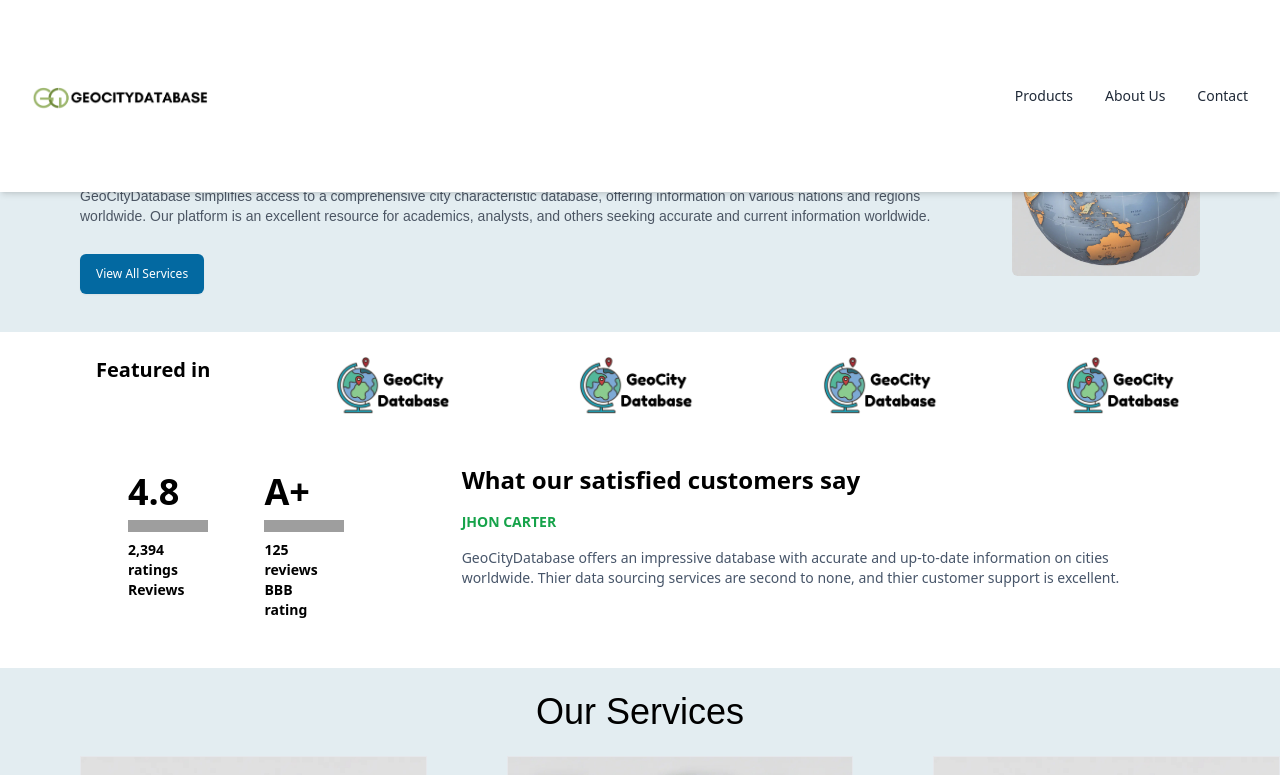
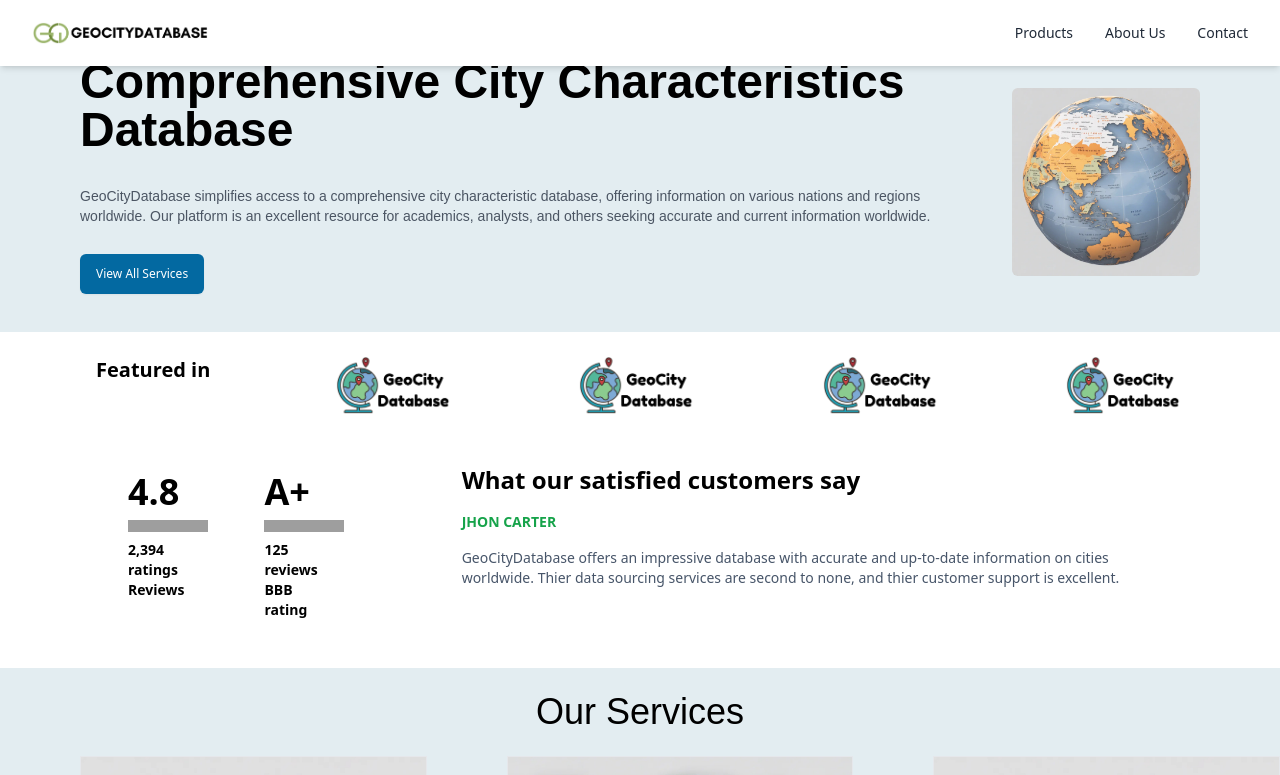
Before and after one commit to ANURAG-2043/gcd-demo-React, a React (Vite) app: page / in a window 1280 px wide. Shown: the top 775 px of the page. Built offline with nearby package versions, Linux system fonts and the light colour scheme; grey boxes are pictures that could not be loaded.

Commit message:
logo changed

```diff
--- a/src/components/Navbar.jsx
+++ b/src/components/Navbar.jsx
@@ -10,12 +10,11 @@
     <div className="w-full bg-white fixed top-0 left-0 right-0 z-50 shadow-md">
       <div className="mx-auto flex max-w-7xl items-center justify-between px-4 py-2 sm:px-6 lg:px-8">
         {/* Logo Section */}
-        <div className="inline-flex items-center space-x-2">
+        <div className="inline-flex items-center space-x-2 pt-3.5 pb-3.5">
           <Link to="/">
             <img src={logo} alt="Logo" className="w-44 max-md:w-28 cursor-pointer" />
           </Link>
         </div>
-
         {/* Links */}
         <div className="hidden lg:flex space-x-8">
           <Link to="/product-page" className="text-sm text-gray-800 hover:text-gray-900">
```
Also changed, not shown: src/images/demo-logo.png (deleted), src/images/logo.png.
